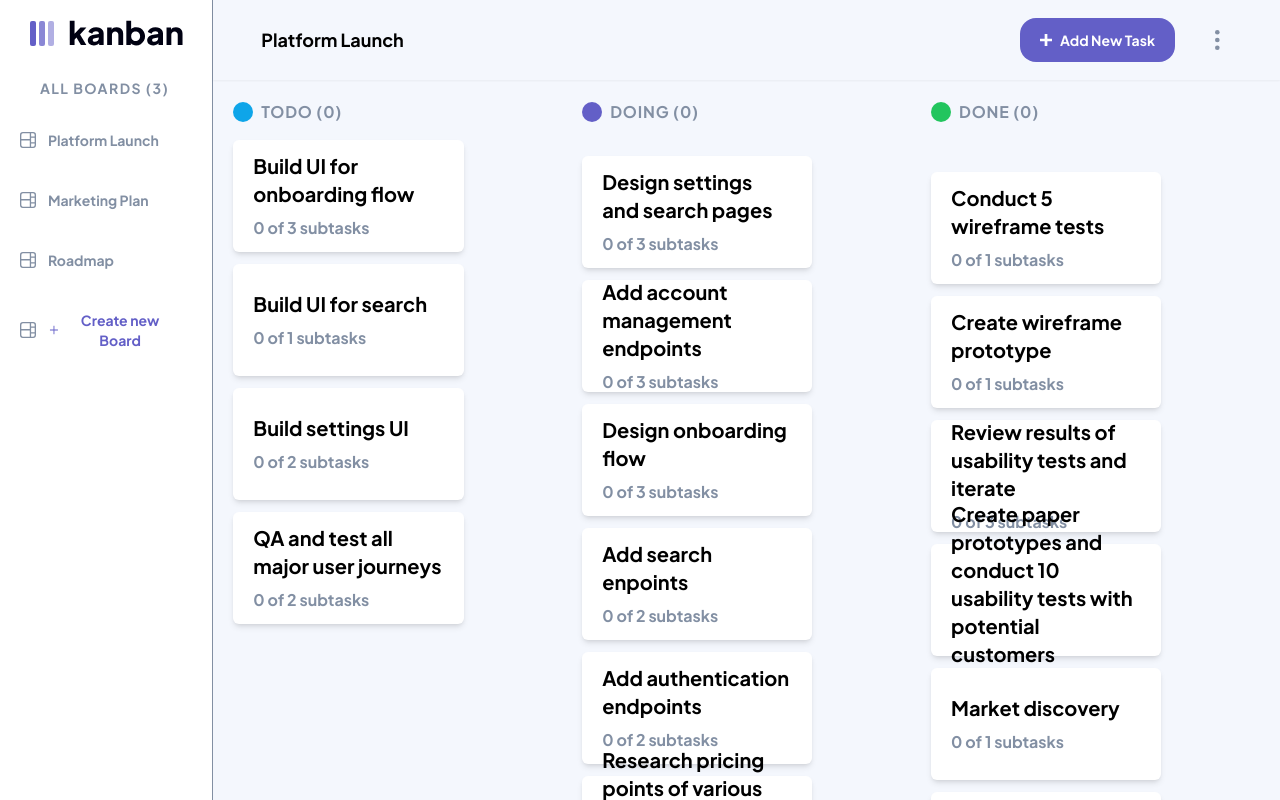
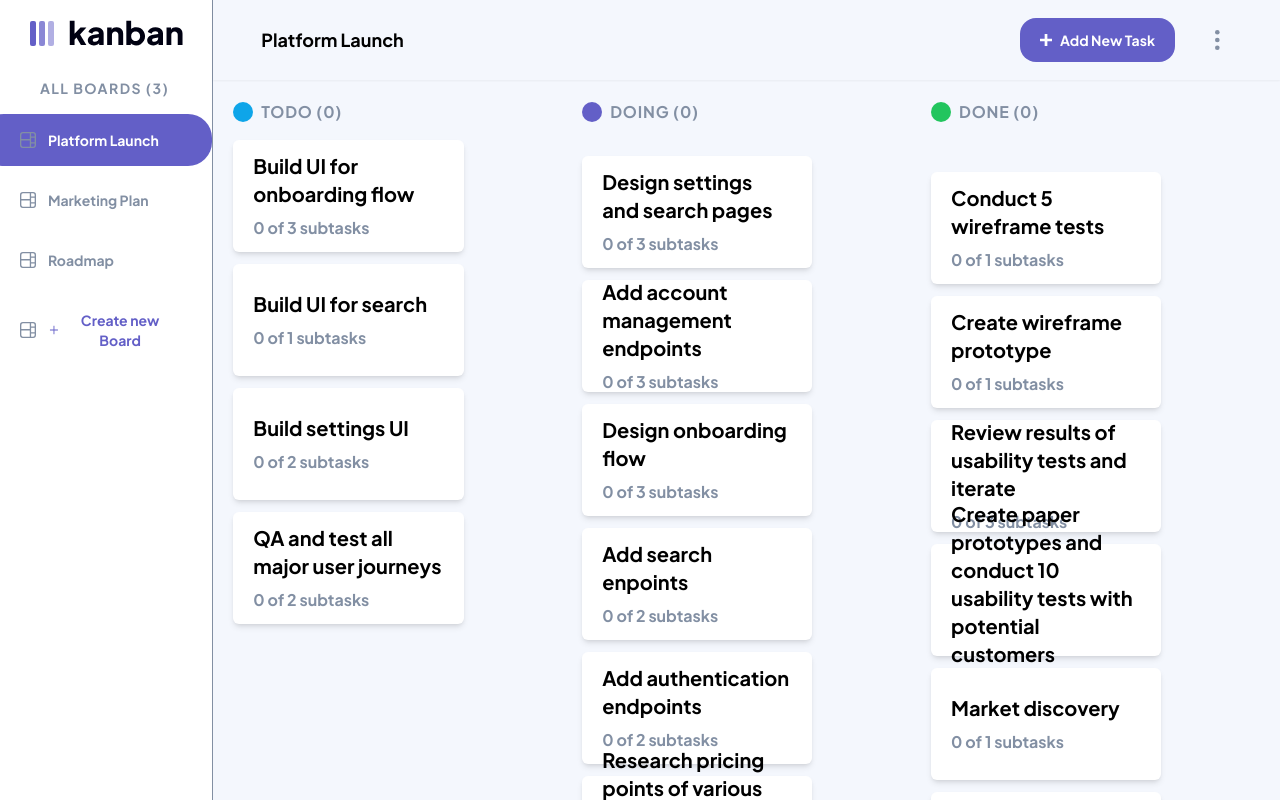
Before and after one commit to danielgen01/kanbanboard-frontend, a React (Vite) app: page / in a window 1280 px wide. Shown: the top 800 px of the page. Built offline with nearby package versions, Linux system fonts and the light colour scheme.

Commit message:
change styling for active board

```diff
--- a/src/components/reusable/CustomBoardName.tsx
+++ b/src/components/reusable/CustomBoardName.tsx
@@ -11,17 +11,24 @@ type props = {
 const CustomBoardName: React.FC<props> = ({ name }) => {
   const dispatch = useDispatch()
 
-
   const changeCurrentBoard = (name: string) => {
     dispatch(setCurrentBoard(name))
+  }
 
-  }
+  const currentBoard = useSelector(
+    (state: RootState) => state.currentBoard.currentBoard
+  )
 
   return (
     <button
-      className="flex items-center px-10 py-4 rounded-3xl -ml-5 gap-3
-    font-bold text-sm  hover:bg-bright-gray duration-200
-     text-medium-gray hover:text-dark-purple"
+      className={`flex items-center px-10 py-4 rounded-3xl -ml-5 gap-3
+      font-bold text-sm hover:bg-bright-gray duration-200
+      text-medium-gray ${
+        currentBoard === name ? "bg-dark-purple" : "bg-transparent"
+      }
+
+      ${currentBoard === name ? "text-white" : "text-medium-gray"}
+      `}
       onClick={() => changeCurrentBoard(name)}
     >
       <img src={boardicon} alt="logo" />
```
